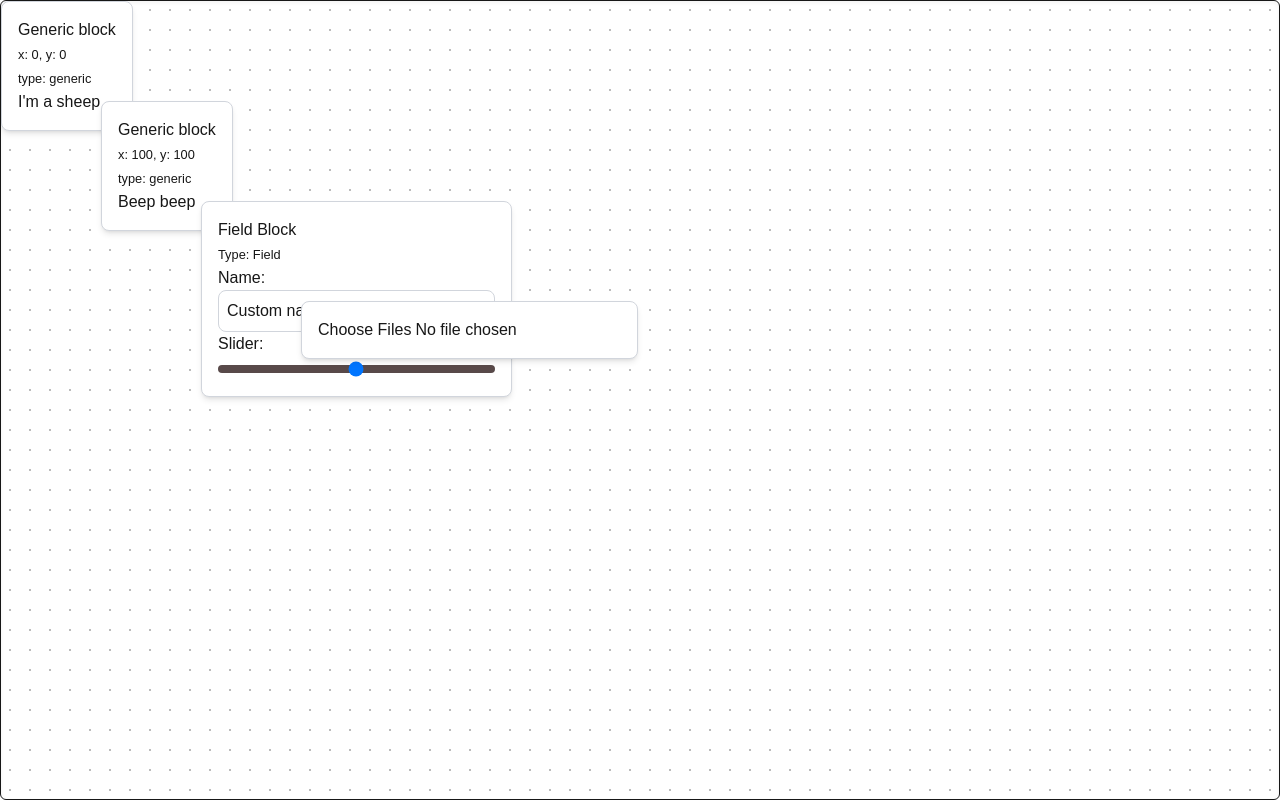
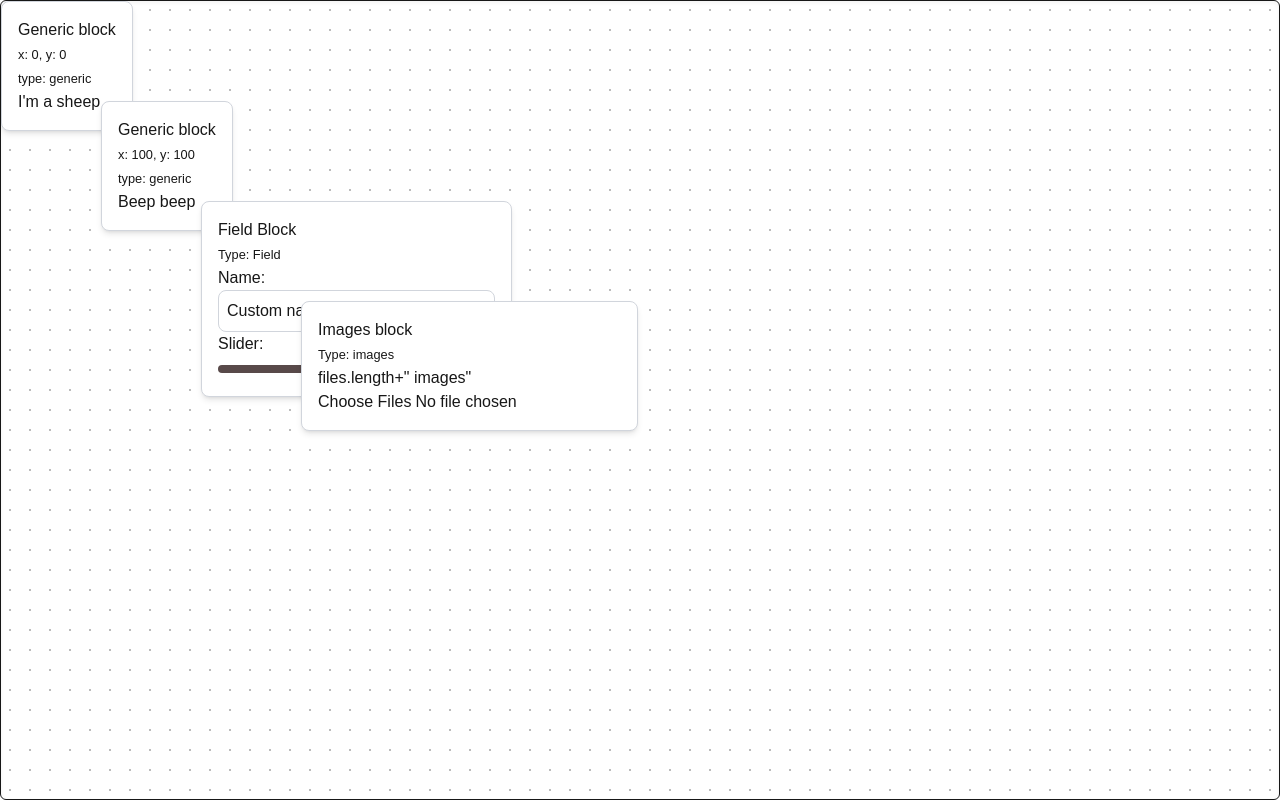
Before and after one commit to jasonchiu8421/Nocodile, a Next.js app in the folder nocodile/: page /workflow in a window 1280 px wide. Built offline with nearby package versions, Linux system fonts and the light colour scheme.

Commit message:
state for imagesblock

```diff
--- a/nocodile/app/workflow/components/blocks/ImagesBlock.tsx
+++ b/nocodile/app/workflow/components/blocks/ImagesBlock.tsx
@@ -17,8 +17,25 @@ type ImagesBlockProps = {
 };
 
 export const ImagesBlock = ({ block }: ImagesBlockProps) => {
+  const [files, setFiles] = React.useState<File[]>([]);
+  function handleFileChange(event: React.ChangeEvent<HTMLInputElement>) {
+    const selectedFiles = event.target.files;
+    if (selectedFiles) {
+      const fileArray = Array.from(selectedFiles);
+      setFiles(fileArray);
+    }
+  }
+
   return (
     <DraggableBlock id={block.id} x={block.x} y={block.y}>
+      <h1>Images block</h1>
+      <small>Type: {block.type}</small>
+      {files.length > 0 ? (
+        <div className="bg-gray-500 p-2 rounded-lg">Add images here...</div>
+      ) : (
+        <div>files.length+" images"</div>
+      )}
+
       <div>
         <input type="file" multiple accept="image/*" />
       </div>
```
